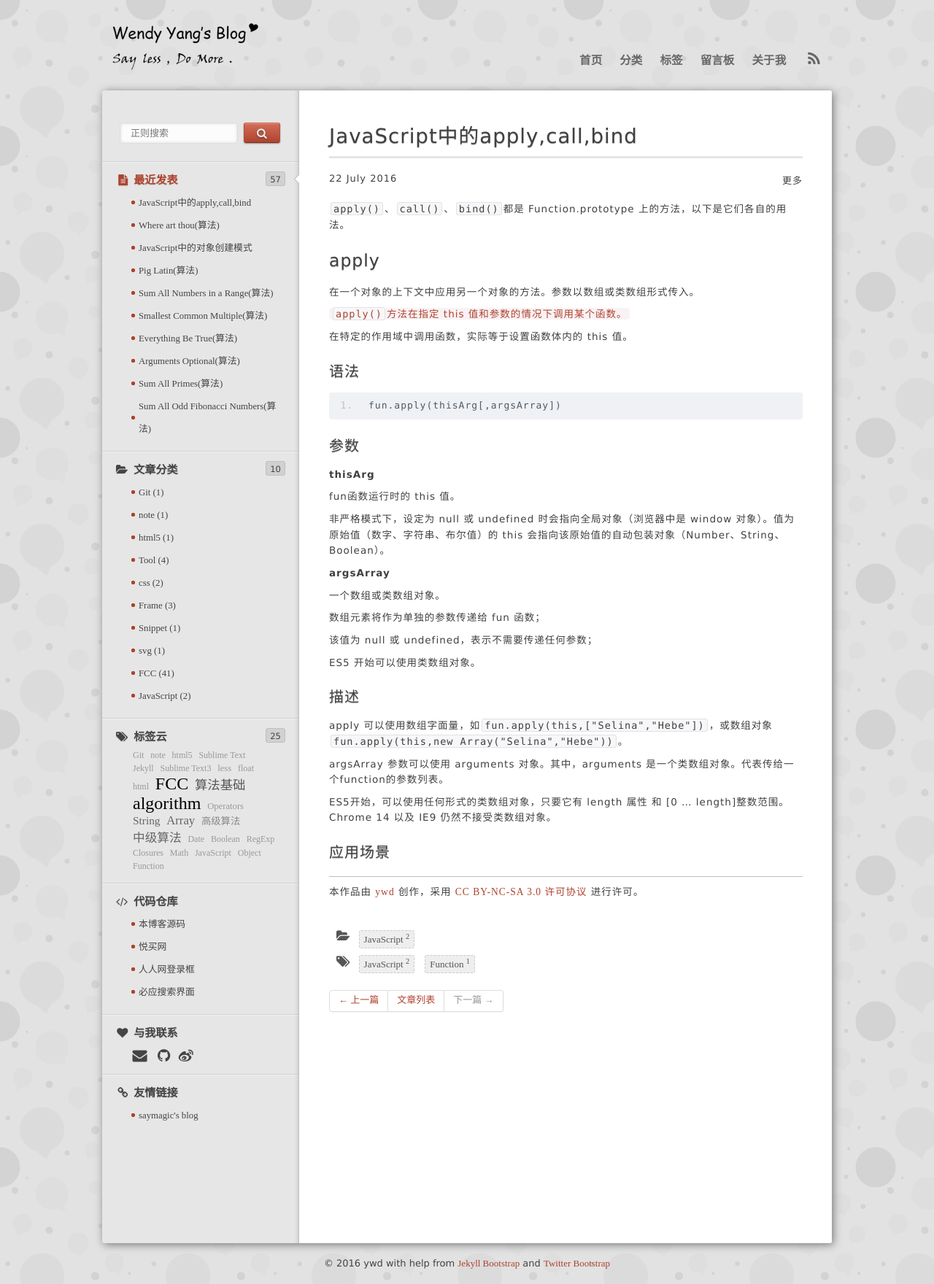
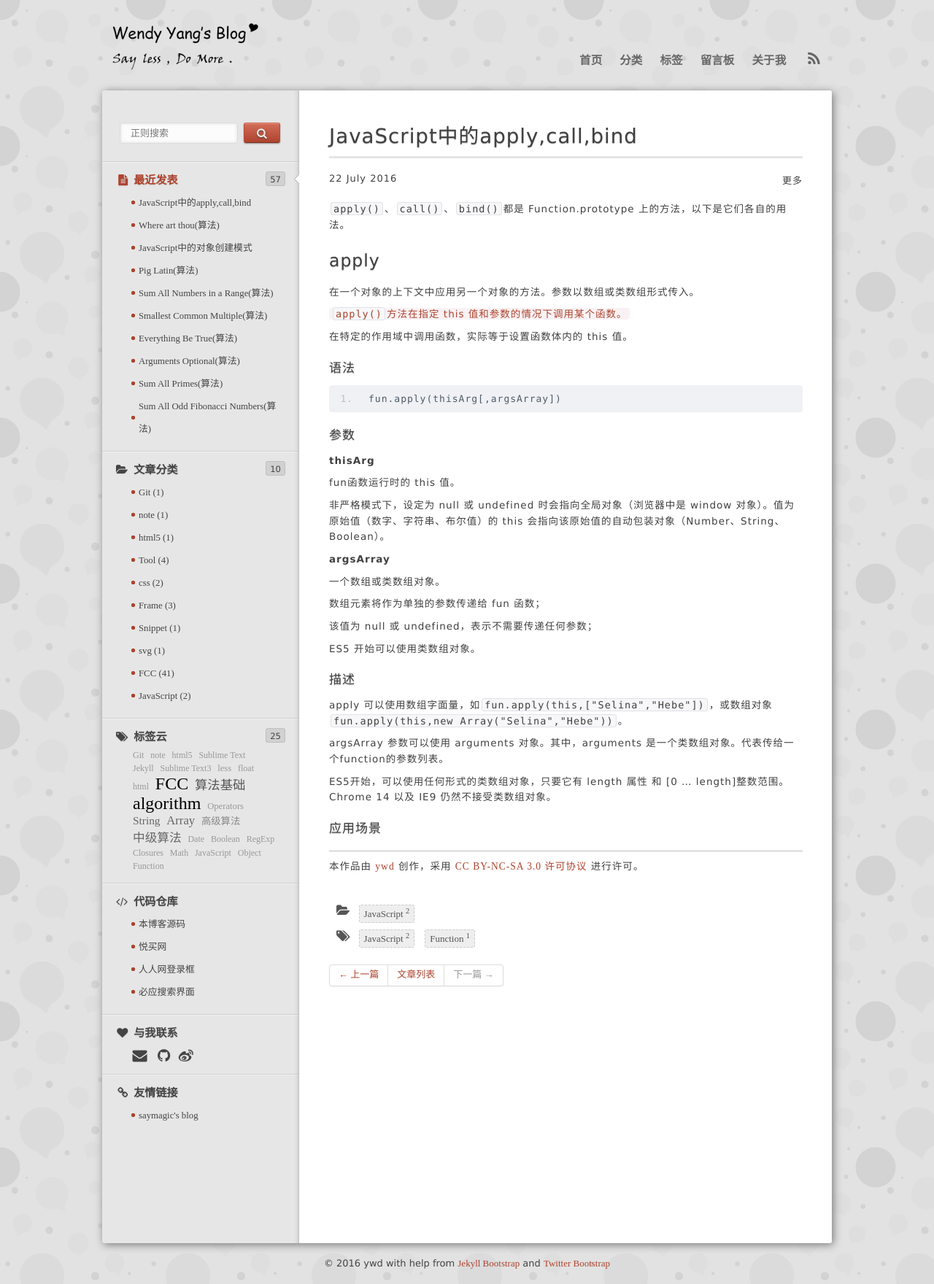
Before and after one commit to wendyppy/0-0-9.github.io, a Jekyll site: the page built from _posts/2016-07-22-apply-call-bind-in-js.md, in a window 1280 px wide. Shown: the whole page at 73% size. Built offline with Jekyll 4.4.1, drawn with Linux system fonts in a browser that asks for light colours; nearby versions of some CDN libraries; library files that are not in the unit come from our copies; Markdown is read by kramdown in place of the engine named in the settings; comment, search, counter and statistics services are not loaded.

```diff
--- a/_posts/2016-07-22-apply-call-bind-in-js.md
+++ b/_posts/2016-07-22-apply-call-bind-in-js.md
@@ -18,11 +18,11 @@ tags: ["JavaScript","Function"]
 
 在特定的作用域中调用函数，实际等于设置函数体内的 this 值。
 
-###语法
+####语法
 
 	fun.apply(thisArg[,argsArray])
 
-###参数
+####参数
 
 **thisArg**
 
@@ -40,7 +40,7 @@ fun函数运行时的 this 值。
 
 ES5 开始可以使用类数组对象。
 
-###描述
+####描述
 
 apply 可以使用数组字面量，如`fun.apply(this,["Selina","Hebe"])`，或数组对象`fun.apply(this,new Array("Selina","Hebe"))`。
 
@@ -48,4 +48,4 @@ argsArray 参数可以使用 arguments 对象。其中，arguments 是一个类
 
 ES5开始，可以使用任何形式的类数组对象，只要它有 length 属性 和 [0 ... length]整数范围。Chrome 14 以及 IE9 仍然不接受类数组对象。
 
-###应用场景
+####应用场景
```
